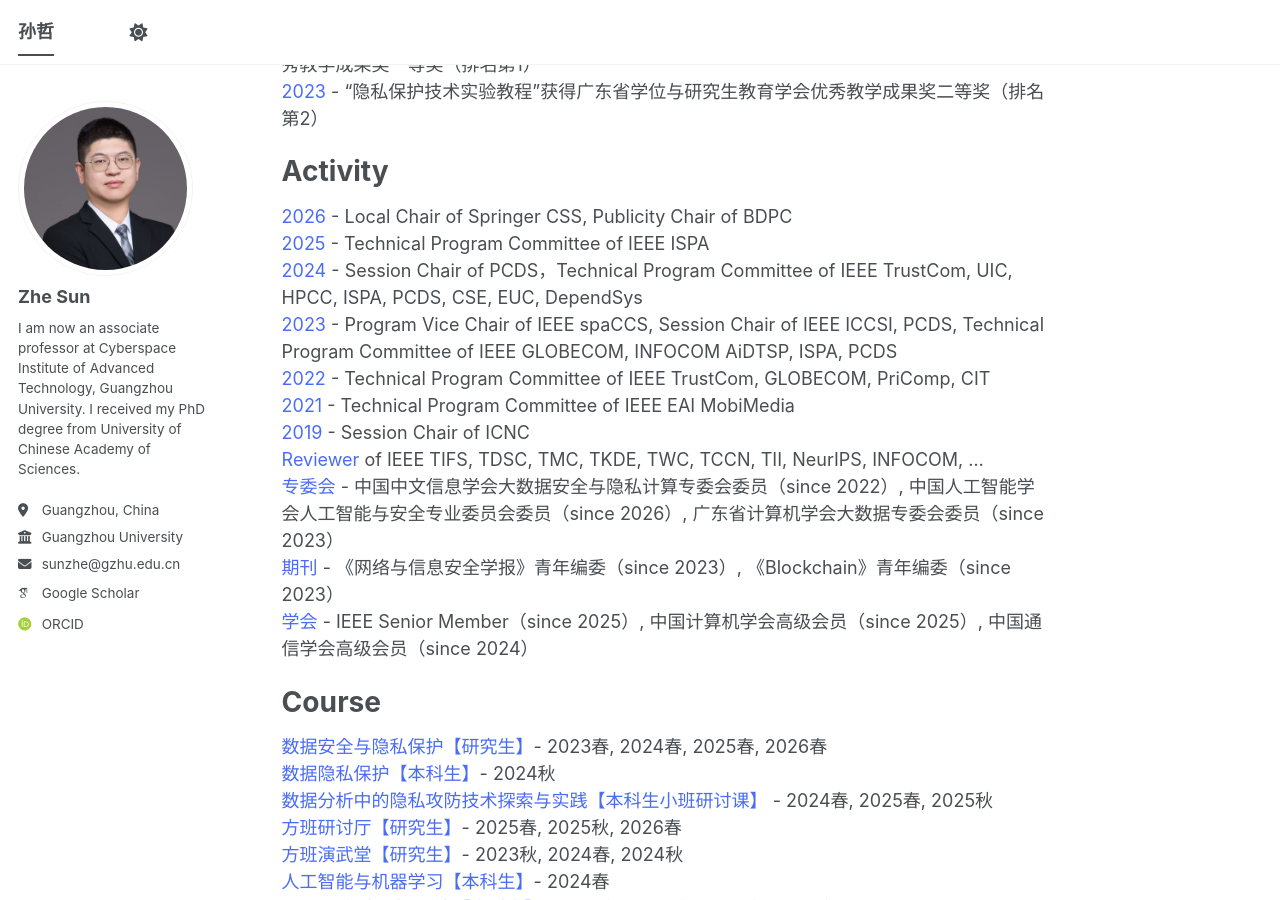
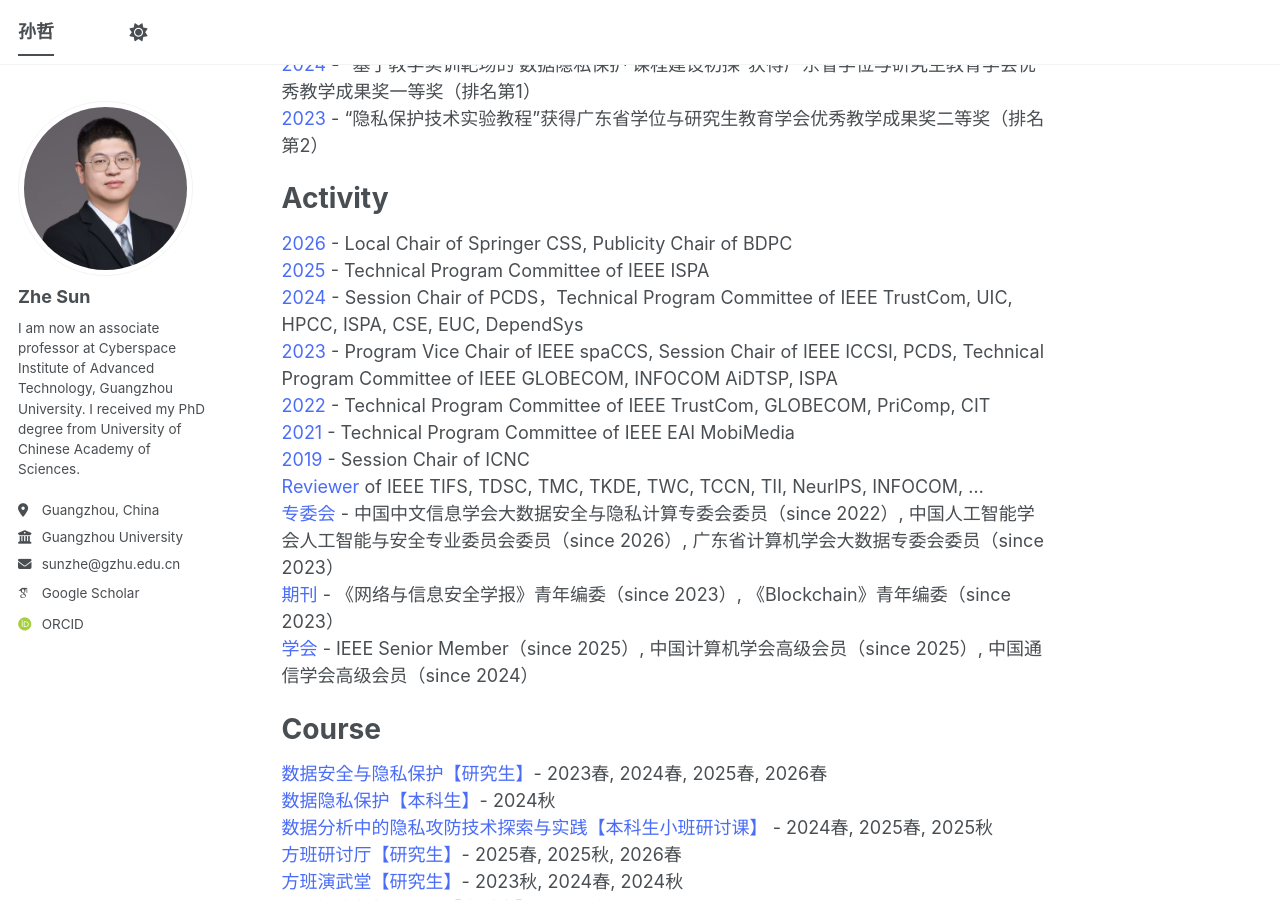
Before and after one commit to ZheSun208/ZheSun208.github.io, a Jekyll site: the page built from _pages/about.md, in a window 1280 px wide and 900 px high, scrolled down 2155 px. Built offline with Jekyll 4.4.1, drawn with Linux system fonts in a browser that asks for light colours; some web fonts are replaced; a script bundle is joined from its source files by our own code; library files that are not in the unit come from our copies; some of the changed text lies outside the part shown.

Commit message:
Update about.md

```diff
--- a/_pages/about.md
+++ b/_pages/about.md
@@ -41,6 +41,7 @@
 <span style="color:#4a6cf7;">2025</span> - 祝贺研究生黄尧炜等获得第六届中国人工智能大赛大模型对抗赛A级！
 <span style="color:#4a6cf7;">2025</span> - 祝贺研究生马新宇等获得第六届中国人工智能大赛大模型幻觉挑战赛B级！
 <span style="color:#4a6cf7;">2024</span> - 祝贺研究生梁雨桐等获得IEEE PCDS国际会议Best Paper Award！
+<span style="color:#4a6cf7;">2024</span> - 祝贺研究生张澳海等获得“字节跳动 安全范儿”高校挑战赛全国总决赛第10名！
 <span style="color:#4a6cf7;">2023</span> - 祝贺研究生陶富强获得国家奖学金！
 <span style="color:#4a6cf7;">2022</span> - 祝贺研究生陶富强等获得第七届全国青年人工智能创新创业大会创新组二等奖！
 <span style="color:#4a6cf7;">2021</span> - 祝贺研究生万俊平获得国家奖学金！
@@ -69,8 +70,8 @@
 ======
 <span style="color:#4a6cf7;">2026</span> - Local Chair of Springer CSS, Publicity Chair of BDPC
 <span style="color:#4a6cf7;">2025</span> - Technical Program Committee of IEEE ISPA
-<span style="color:#4a6cf7;">2024</span> - Session Chair of PCDS，Technical Program Committee of IEEE TrustCom, UIC, HPCC, ISPA, PCDS, CSE, EUC, DependSys
-<span style="color:#4a6cf7;">2023</span> - Program Vice Chair of IEEE spaCCS, Session Chair of IEEE ICCSI, PCDS, Technical Program Committee of IEEE GLOBECOM, INFOCOM AiDTSP, ISPA, PCDS
+<span style="color:#4a6cf7;">2024</span> - Session Chair of PCDS，Technical Program Committee of IEEE TrustCom, UIC, HPCC, ISPA, CSE, EUC, DependSys
+<span style="color:#4a6cf7;">2023</span> - Program Vice Chair of IEEE spaCCS, Session Chair of IEEE ICCSI, PCDS, Technical Program Committee of IEEE GLOBECOM, INFOCOM AiDTSP, ISPA
 <span style="color:#4a6cf7;">2022</span> - Technical Program Committee of IEEE TrustCom, GLOBECOM, PriComp, CIT
 <span style="color:#4a6cf7;">2021</span> - Technical Program Committee of IEEE EAI MobiMedia
 <span style="color:#4a6cf7;">2019</span> - Session Chair of ICNC
```
